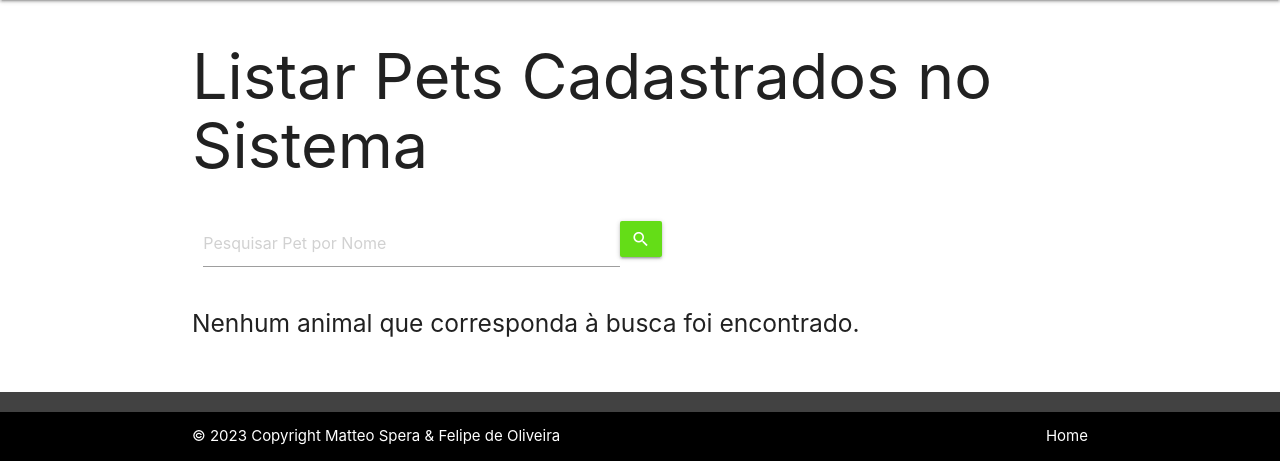
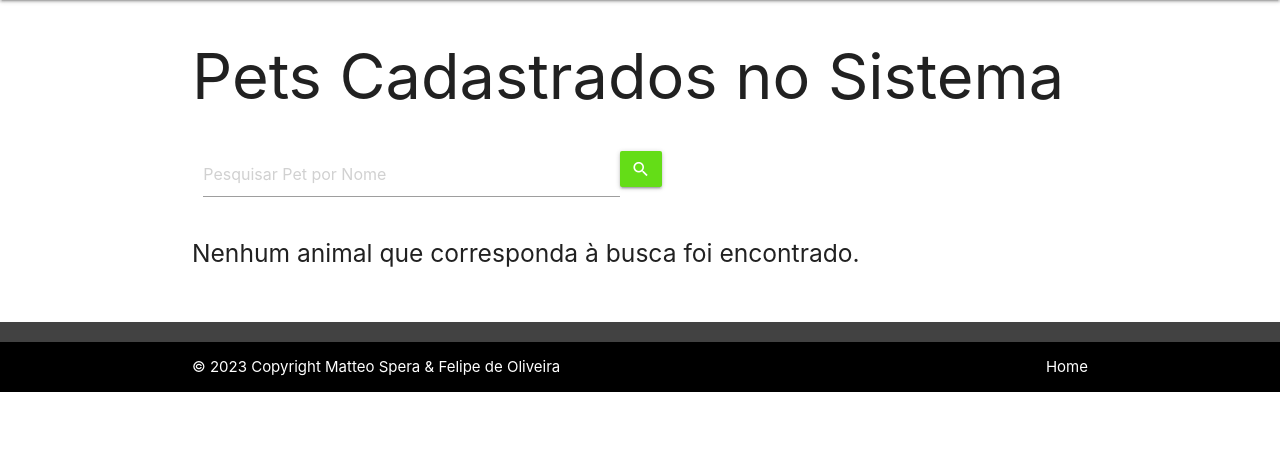
Before and after one commit to MatteoSpera/ClinicaBichoFeliz, a PHP site: page /VIEW/animal/lstAnimal.php in a window 1280 px wide. Shown: the part 64-525 px from the top of the page. Run offline with PHP 8.4, Linux system fonts and the light colour scheme; the visitor is signed in with stand-in values (Sample User, id 1); data that the repository does not hold is empty.

Commit message:
h1 de lstAnimal alterado

```diff
--- a/VIEW/animal/lstAnimal.php
+++ b/VIEW/animal/lstAnimal.php
@@ -40,7 +40,7 @@
     <?php include_once $_SERVER['DOCUMENT_ROOT'].'/ClinicaBichoFeliz/VIEW/menu.php'; ?>
 
     <div class="container">
-        <h1>Listar Pets Cadastrados no Sistema</h1>
+        <h1>Pets Cadastrados no Sistema</h1>
 
         <div class="row">
             <div class="input-field">
```
